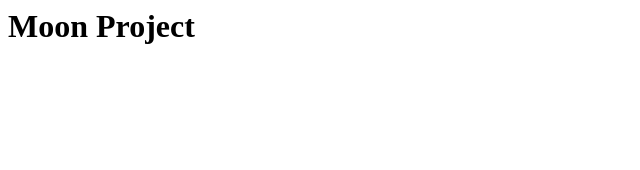
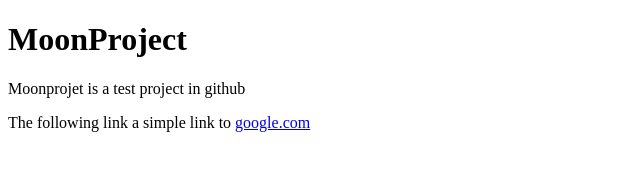
Before and after one commit to Jeffreymcf/Moon, a plain HTML site: page index.html in a window 1280 px wide. Shown: the whole page, without its empty margins (0-640 px from the left). Drawn offline with Linux system fonts and the light colour scheme.

Commit message:
Add files via upload

```diff
--- a/index.html
+++ b/index.html
@@ -1 +1,13 @@
-<h1>Moon Project</h1>
+<!DOCTYPE html>
+<html>
+<head>
+  <title>Moon Project</title>
+</head>
+<body>
+  <h1>
+    MoonProject
+  </h1>
+  <p>Moonprojet is a test project in github</p>
+  <p>The following link a simple link to <a target="_blank" href="https://www.google.com">google.com</a></p>
+</body>
+</html>
```
